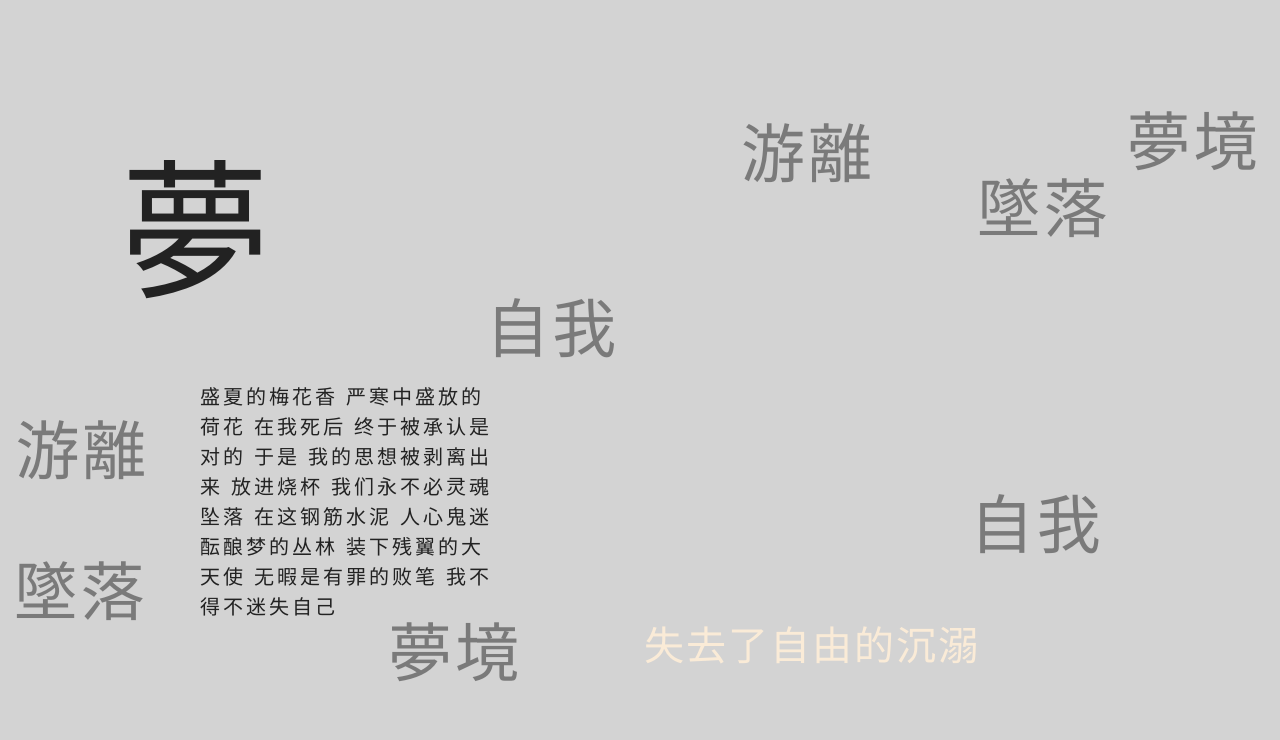
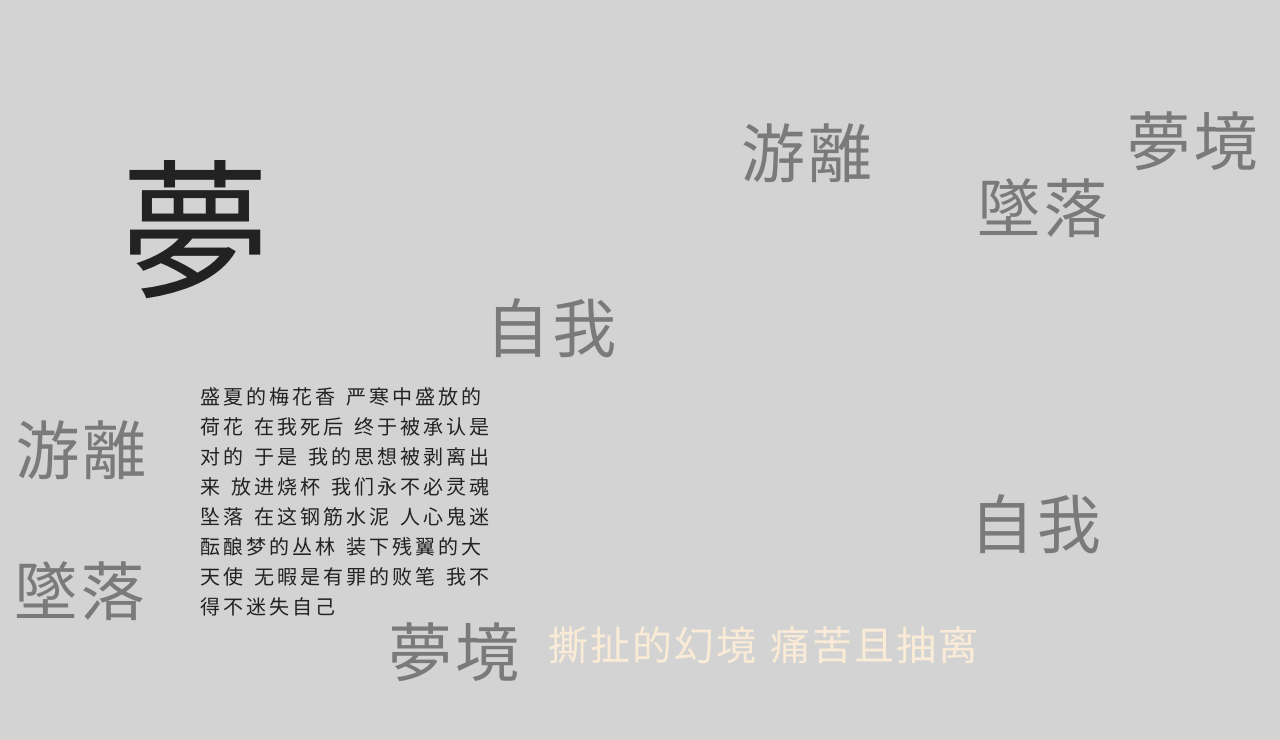
Before and after one commit to POMAMAMAMA/POMA-FINAL, a plain HTML site: page meng/index.html in a window 1280 px wide. Shown: the part 38-778 px from the top of the page. Drawn offline with Linux system fonts and the light colour scheme; a web font is replaced by a local one.

Commit message:
Update index.html

```diff
--- a/meng/index.html
+++ b/meng/index.html
@@ -127,7 +127,7 @@
     </div>
 
     <div id="timu" class="ok">
-        <p style="color: antiquewhite;font-size: 40px;position: absolute;right: 300px;bottom: 50px;z-index: 999;font-family: 'FZ';letter-spacing: 2px;">失去了自由的沉溺</p>
+        <p style="color: antiquewhite;font-size: 40px;position: absolute;right: 300px;bottom: 50px;z-index: 999;font-family: 'FZ';letter-spacing: 2px;">撕扯的幻境 痛苦且抽离</p>
     </div>
 </body>
 
```
